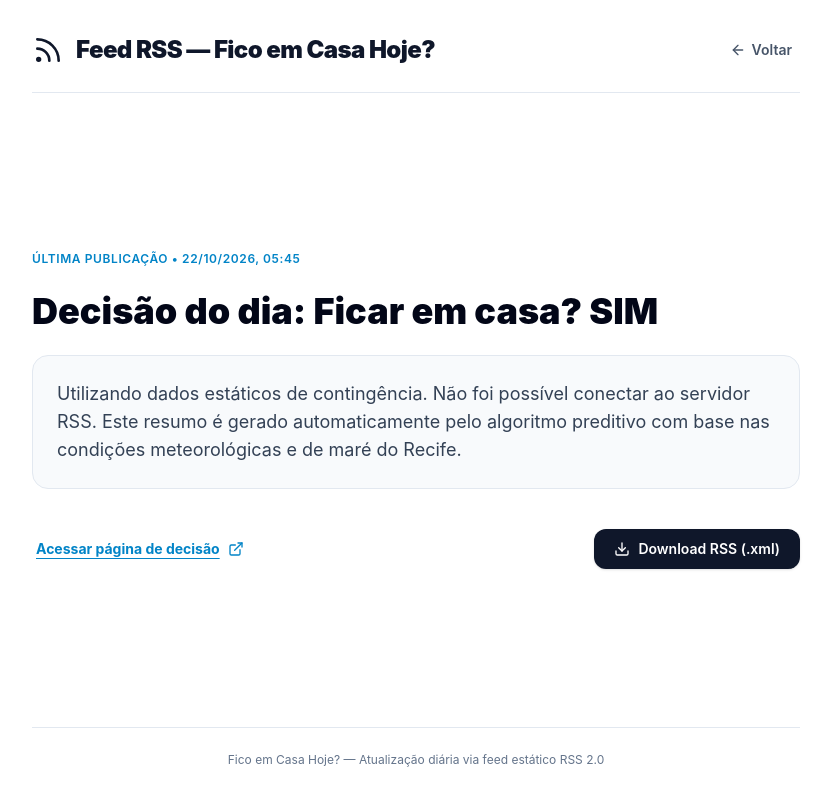
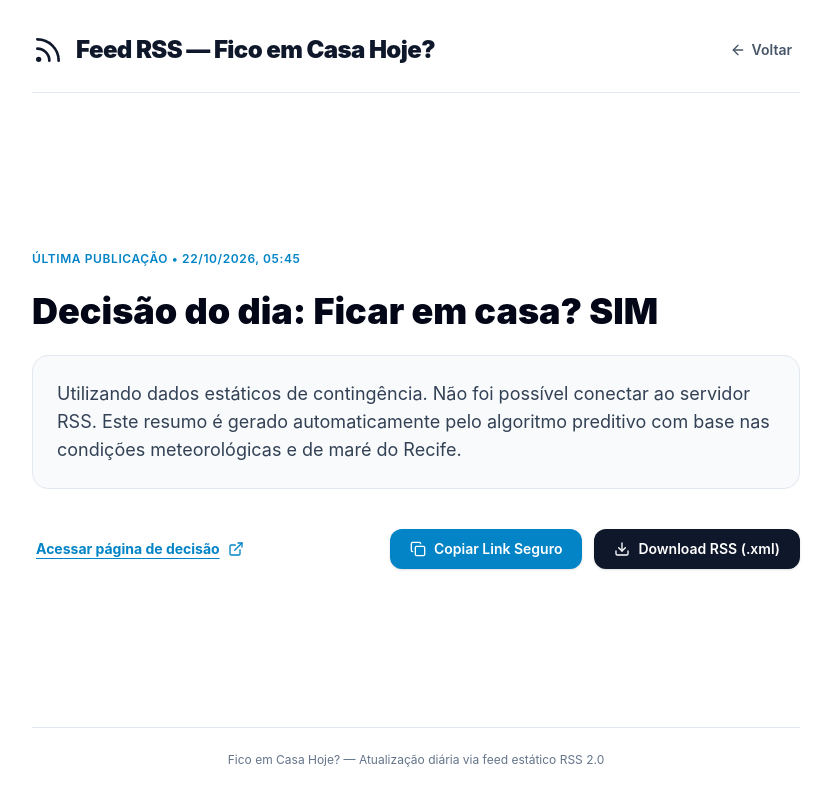
Before and after one commit to ahlp/flood-status-recife, a React (Vite) app in the folder frontend/: page /rss in a window 1280 px wide. Shown: the whole page, without its empty margins (224-1055 px from the left). Built offline with nearby package versions, Linux system fonts and the light colour scheme; no server answers.

Commit message:
Case 06: Add 'Copiar Link Seguro' button with clipboard and toast to RSS page

```diff
--- a/frontend/src/pages/RSSView.tsx
+++ b/frontend/src/pages/RSSView.tsx
@@ -1,12 +1,22 @@
-import React, { useEffect, useState } from "react";
+import React, { useEffect, useRef, useState } from "react";
 import { fetchLatestRss, downloadRssXml } from "../services/api.js";
 import { RSSFeedItem } from "../types/index.js";
-import { Rss, Download, ExternalLink, ArrowLeft, Loader2 } from "lucide-react";
+import {
+  Rss,
+  Download,
+  ExternalLink,
+  ArrowLeft,
+  Loader2,
+  Copy,
+  Check,
+} from "lucide-react";
 import { Link } from "react-router-dom";
 
 export const RSSView: React.FC = () => {
   const [item, setItem] = useState<RSSFeedItem | null>(null);
   const [loading, setLoading] = useState(true);
+  const [copied, setCopied] = useState(false);
+  const toastTimerRef = useRef<ReturnType<typeof setTimeout> | null>(null);
 
   useEffect(() => {
     document.body.className = "bg-white font-sans text-slate-900 min-h-screen";
@@ -14,7 +24,36 @@ export const RSSView: React.FC = () => {
       setItem(data);
       setLoading(false);
     });
+
+    return () => {
+      if (toastTimerRef.current) clearTimeout(toastTimerRef.current);
+    };
   }, []);
+
+  // Copia a URL segura do item para o clipboard e exibe toast de confirmação (US-6)
+  const handleCopyLink = async () => {
+    if (!item?.link) return;
+    try {
+      if (navigator.clipboard && navigator.clipboard.writeText) {
+        await navigator.clipboard.writeText(item.link);
+      } else {
+        const textarea = document.createElement("textarea");
+        textarea.value = item.link;
+        textarea.setAttribute("readonly", "");
+        textarea.style.position = "fixed";
+        textarea.style.opacity = "0";
+        document.body.appendChild(textarea);
+        textarea.select();
+        document.execCommand("copy");
+        document.body.removeChild(textarea);
+      }
+      setCopied(true);
+      if (toastTimerRef.current) clearTimeout(toastTimerRef.current);
+      toastTimerRef.current = setTimeout(() => setCopied(false), 3000);
+    } catch {
+      setCopied(false);
+    }
+  };
 
   // Formata snippet para manter entre 200 e 400 caracteres sem cortar palavras
   const formatSnippet = (desc: string): string => {
@@ -101,6 +140,21 @@ export const RSSView: React.FC = () => {
                 <ExternalLink className="w-4 h-4" />
               </a>
 
+              <div className="flex flex-wrap items-center gap-3">
+                {/* Botão Copiar Link Seguro (US-6) */}
+                <button
+                  onClick={handleCopyLink}
+                  aria-label="Copiar link seguro do feed RSS"
+                  className="inline-flex items-center gap-2 px-5 py-2.5 bg-sky-600 hover:bg-sky-700 text-white font-semibold text-sm rounded-xl shadow transition-colors cursor-pointer focus-visible:ring-2 focus-visible:ring-sky-500"
+                >
+                  {copied ? (
+                    <Check className="w-4 h-4" />
+                  ) : (
+                    <Copy className="w-4 h-4" />
+                  )}
+                  <span>{copied ? "Link copiado!" : "Copiar Link Seguro"}</span>
+                </button>
+
                 <button
                   onClick={downloadRssXml}
                   aria-label="Download RSS XML"
@@ -110,11 +164,24 @@ export const RSSView: React.FC = () => {
                   <span>Download RSS (.xml)</span>
                 </button>
               </div>
+            </div>
           </article>
         ) : (
           <p className="text-slate-600">Nenhum item encontrado no feed RSS.</p>
         )}
       </main>
+
+      {/* Toast de confirmação de cópia */}
+      {copied && (
+        <div
+          role="status"
+          aria-live="polite"
+          className="fixed bottom-6 left-1/2 -translate-x-1/2 z-50 inline-flex items-center gap-2 px-4 py-2.5 bg-slate-900 text-white text-sm font-semibold rounded-xl shadow-lg animate-fade-in"
+        >
+          <Check className="w-4 h-4 text-emerald-400" />
+          <span>Link copiado!</span>
+        </div>
+      )}
 
       {/* Footer */}
       <footer
```
Also changed, not shown: 1 other file (tests, documents, lock files or other folders). Lines whose indentation alone changed are shown as unchanged.
